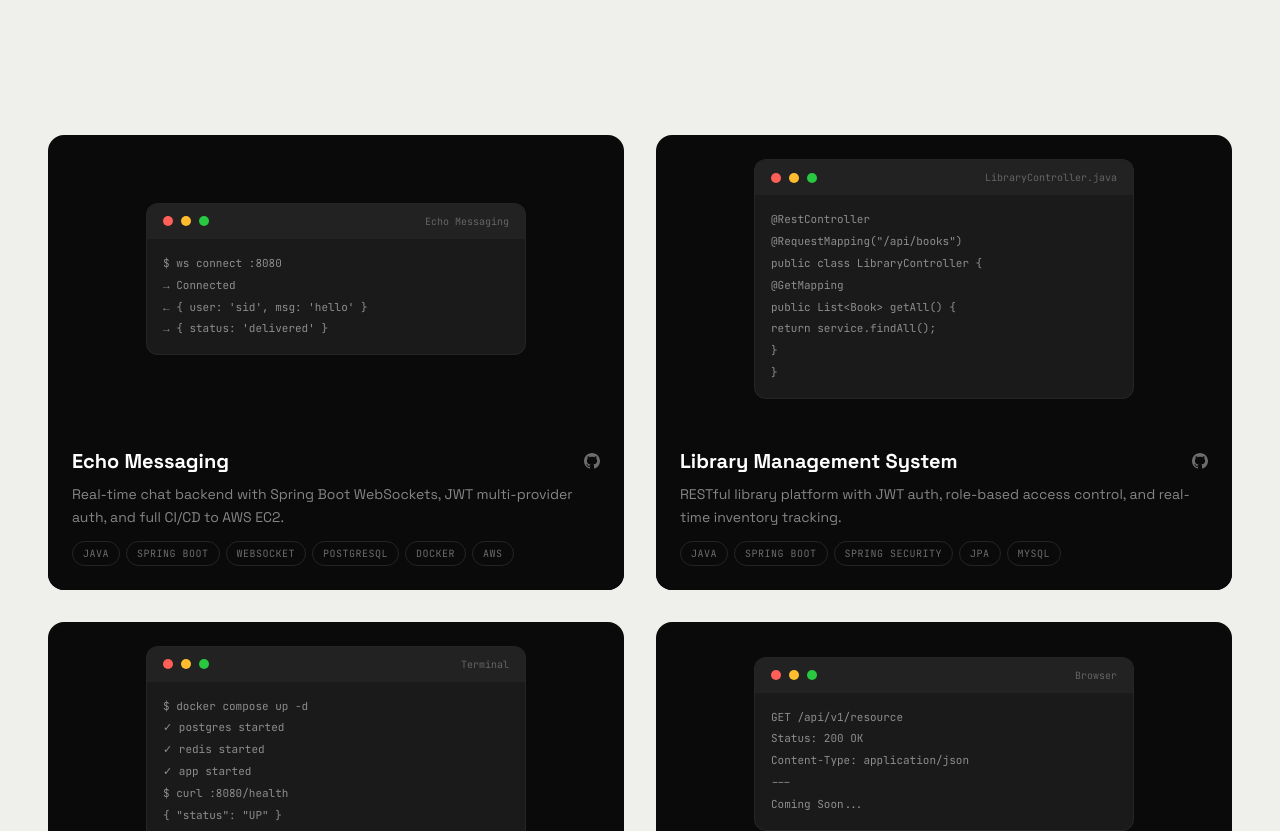
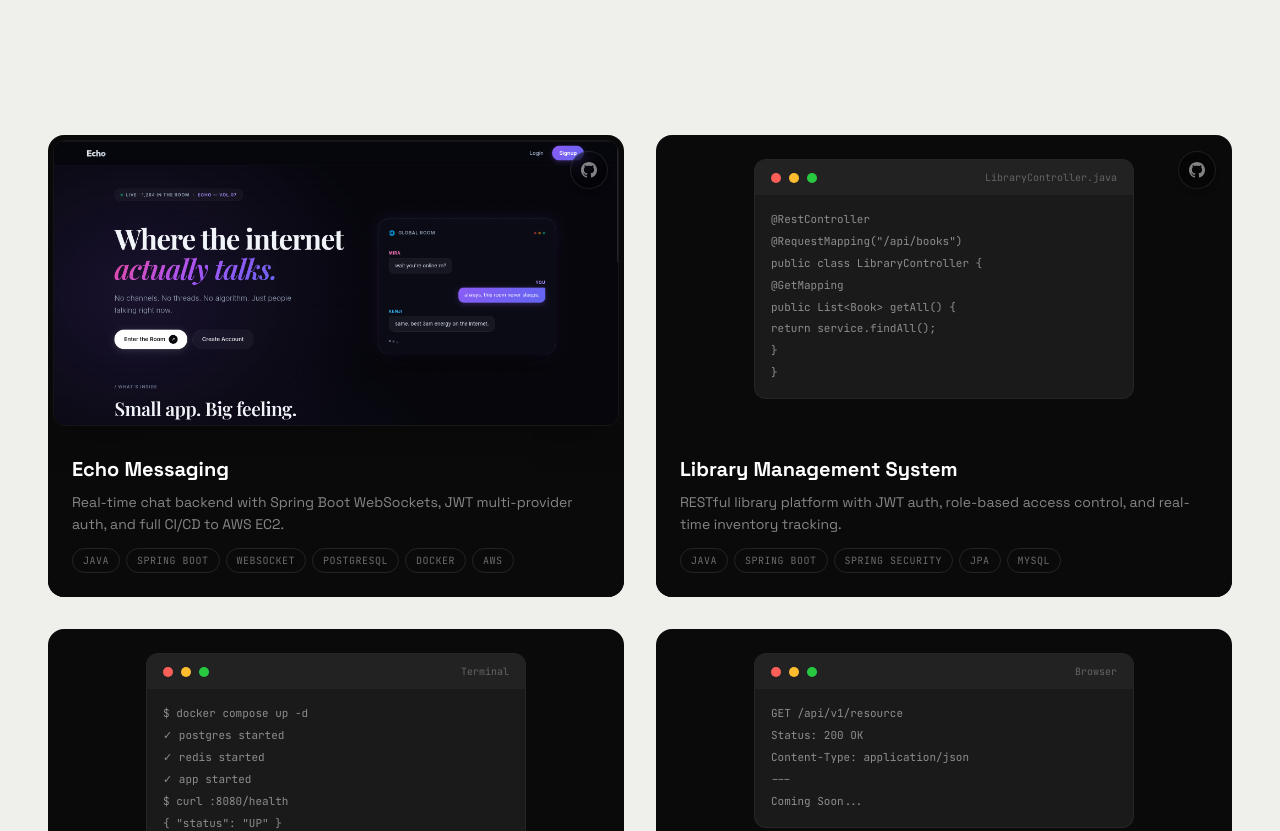
Before and after one commit to theskysid/portfolioV1, a React (Vite) app: page / in a window 1280 px wide. Shown: the part 1840-2671 px from the top of the page. Built offline with nearby package versions, Linux system fonts and the light colour scheme.

Commit message:
feat: use screenshot image for Echo Messaging project, make card clickable, position blended GitHub button

```diff
--- a/src/components/Projects.jsx
+++ b/src/components/Projects.jsx
@@ -1,4 +1,5 @@
 import { motion } from "framer-motion";
+import echoImg from "../assets/echo-messaging.png";
 
 /* ── Editable Constants ── */
 const PROJECTS = [
@@ -7,6 +8,8 @@ const PROJECTS = [
     description: "Real-time chat backend with Spring Boot WebSockets, JWT multi-provider auth, and full CI/CD to AWS EC2.",
     tags: ["Java", "Spring Boot", "WebSocket", "PostgreSQL", "Docker", "AWS"],
     github: "https://github.com/theskysid",
+    liveUrl: "https://echomessaging.duckdns.org/",
+    image: echoImg,
     mockupType: "chat",
   },
   {
@@ -31,6 +34,7 @@ const PROJECTS = [
     mockupType: "browser",
   },
 ];
+
 
 function GitHubIcon() {
   return (
@@ -76,26 +80,40 @@ export default function Projects() {
           {PROJECTS.map((project, i) => (
             <motion.div
               key={i}
-              className={`group relative rounded-2xl overflow-hidden bg-dark ${CARD_HEIGHTS[i % 4]} flex flex-col`}
+              className={`group relative rounded-2xl overflow-hidden bg-dark ${CARD_HEIGHTS[i % 4]} flex flex-col ${project.liveUrl ? 'cursor-pointer hover:shadow-[0_0_30px_rgba(255,122,26,0.15)] transition-all duration-300' : ''}`}
               initial={{ opacity: 0, y: 50, scale: 0.95 }}
               whileInView={{ opacity: 1, y: 0, scale: 1 }}
               viewport={{ once: true, amount: 0.2 }}
               transition={{ duration: 0.7, delay: i * 0.15, ease: "easeOut" }}
               whileHover={{ y: -4 }}
+              onClick={project.liveUrl ? () => window.open(project.liveUrl, "_blank", "noopener,noreferrer") : undefined}
             >
-              <div className="flex-1 p-4 md:p-6 flex items-center justify-center">
-                <div className="w-full max-w-[380px] group-hover:scale-[1.02] transition-transform duration-500">
-                  <MockupCard type={project.mockupType} />
+              {project.github && (
+                <a
+                  href={project.github}
+                  target="_blank"
+                  rel="noopener noreferrer"
+                  className="absolute top-4 right-4 z-20 p-2.5 rounded-full bg-black/40 hover:bg-black/70 border border-white/10 text-white/50 hover:text-white transition-all duration-300 backdrop-blur-md shadow-md flex items-center justify-center"
+                  onClick={(e) => e.stopPropagation()}
+                  aria-label={`${project.title} GitHub`}
+                >
+                  <GitHubIcon />
+                </a>
+              )}
+              <div className={`flex-1 flex items-stretch justify-center ${project.image ? 'p-[5px]' : 'p-4 md:p-6'}`}>
+                <div className={`w-full h-full ${project.image ? '' : 'max-w-[380px]'} group-hover:scale-[1.02] transition-transform duration-500`}>
+                  {project.image ? (
+                    <div className="w-full h-full rounded-xl overflow-hidden border border-white/5 shadow-2xl">
+                      <img src={project.image} alt={project.title} className="w-full h-full object-cover object-top" />
+                    </div>
+                  ) : (
+                    <MockupCard type={project.mockupType} />
+                  )}
                 </div>
               </div>
               <div className="p-5 md:p-6 bg-gradient-to-t from-dark via-dark/95 to-transparent">
                 <div className="flex items-center justify-between mb-2">
                   <h3 className="text-lg md:text-xl font-bold text-white font-[var(--font-heading)]">{project.title}</h3>
-                  {project.github && (
-                    <a href={project.github} target="_blank" rel="noopener noreferrer" className="text-white/40 hover:text-white transition-colors" aria-label={`${project.title} GitHub`}>
-                      <GitHubIcon />
-                    </a>
-                  )}
                 </div>
                 <p className="text-sm text-white/50 mb-3 leading-relaxed">{project.description}</p>
                 <div className="flex flex-wrap gap-1.5">
```
Also changed, not shown: src/assets/echo-messaging.png (added).
